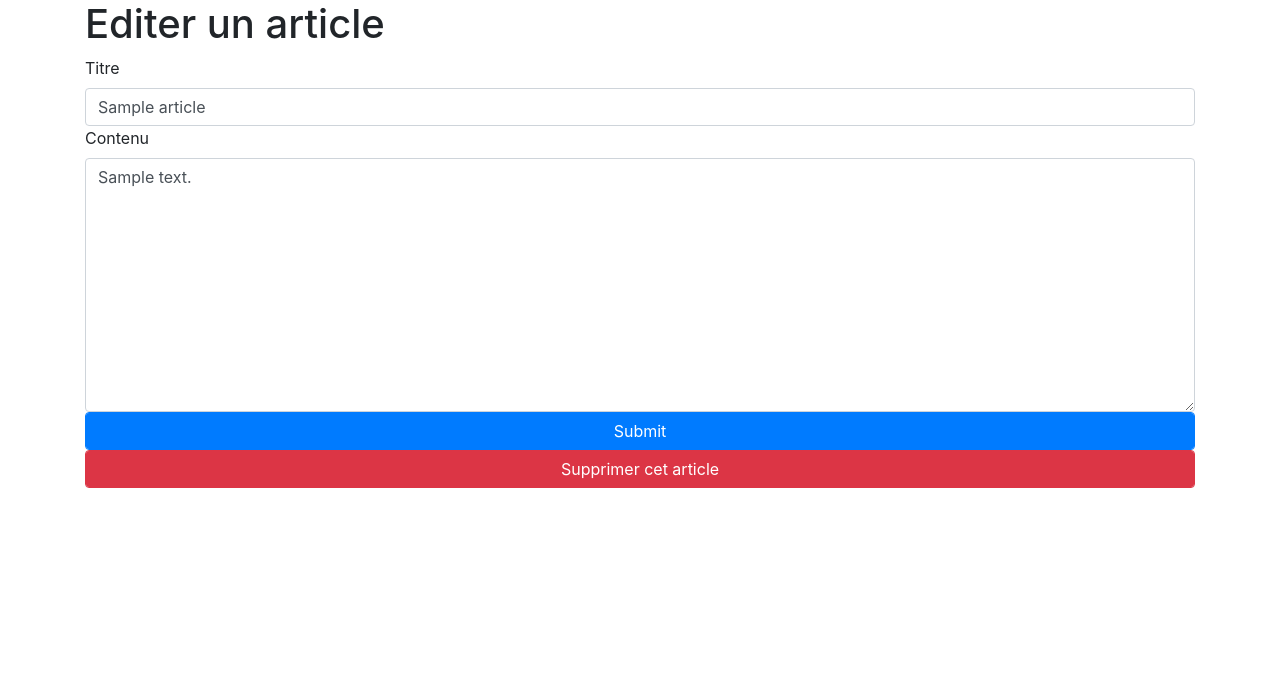
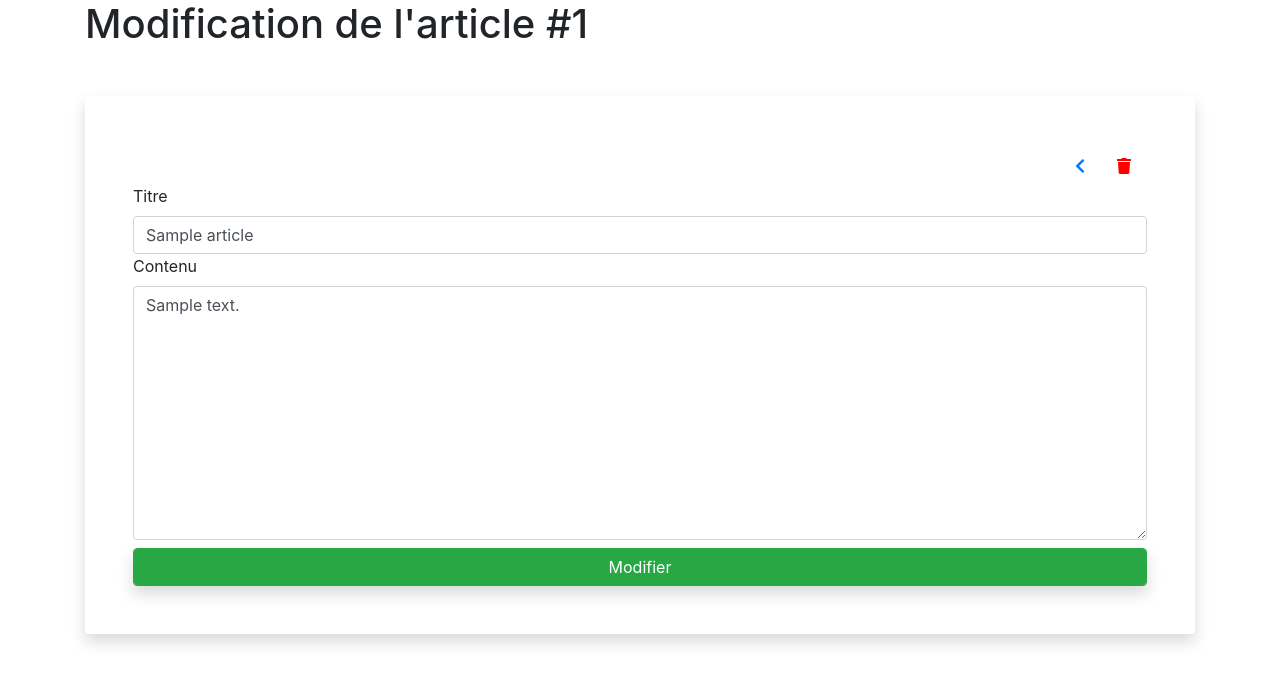
Before and after one commit to damientabet/framework, a PHP site: template src/Views/article/edit.html.twig in a window 1280 px wide. Shown: the part 56-740 px from the top of the page. Run offline with PHP 8.4, Linux system fonts and the light colour scheme; the template is opened without the code that fills it: most values are stand-ins (such as "Sample title", 1, 10 or a date in 2020); some libraries are stand-ins or nearby versions.

Commit message:
Edit Article Stylize template

```diff
--- a/src/Views/article/edit.html.twig
+++ b/src/Views/article/edit.html.twig
@@ -1,15 +1,20 @@
 {% extends "layout.html.twig" %}
 
 {% block body %}
-    <h1>Editer un article</h1>
-    <form method="post">
-        <label for="title">Titre</label>
-        <input id="title" class="form-control" type="text" name="titleArticle" value="{{ article.title }}">
+    <h1>Modification de l'article #{{ article.id }}</h1>
+    <div class="shadow p-5 mt-5 bg-white rounded">
+        <nav class="nav justify-content-end">
+            <a href="javascript:history.go(-1)" class="nav-link" title="Retour"><i class="fas fa-chevron-left align-middle"></i></a>
+            <a class="nav-link" href="/article/delete/{{ article.id }}" title="Supprimer"><i style="color: red;" class="fas fa-trash align-middle"></i></a>
+        </nav>
+        <form action="/article/edit/{{ article.id }}" method="post">
+            <label for="title">Titre</label>
+            <input id="title" class="form-control" type="text" name="titleArticle" value="{{ article.title }}">
 
-        <label for="content">Contenu</label>
-        <textarea id="content" class="form-control" name="contentArticle" cols="30" rows="10">{{ article.content }}</textarea>
+            <label for="content">Contenu</label>
+            <textarea id="mytextarea" class="form-control" name="contentArticle" cols="30" rows="10">{{ article.content }}</textarea>
 
-        <input class="form-control btn btn-primary" type="submit" name="updateArticle">
-    </form>
-    <a class="form-control btn btn-danger" href="/article/delete/{{ article.id }}">Supprimer cet article</a>
+            <input class="form-control btn btn-success shadow mt-2" type="submit" name="updateArticle" value="Modifier">
+        </form>
+    </div>
 {% endblock %}
--- a/src/Views/layout.html.twig
+++ b/src/Views/layout.html.twig
@@ -7,7 +7,11 @@
     <title>{% block title %}{% endblock %}</title>
 
     {# Bootstrap CSS CDN link #}
-    <link rel="stylesheet" href="https://stackpath.bootstrapcdn.com/bootstrap/4.3.1/css/bootstrap.min.css" integrity="sha384-ggOyR0iXCbMQv3Xipma34MD+dH/1fQ784/j6cY/iJTQUOhcWr7x9JvoRxT2MZw1T" crossorigin="anonymous">
+    <link rel="stylesheet" href="https://stackpath.bootstrapcdn.com/bootstrap/4.3.1/css/bootstrap.min.css"
+          integrity="sha384-ggOyR0iXCbMQv3Xipma34MD+dH/1fQ784/j6cY/iJTQUOhcWr7x9JvoRxT2MZw1T" crossorigin="anonymous">
+    {# FontAwesome CDN Link #}
+    <link rel="stylesheet" href="https://use.fontawesome.com/releases/v5.8.2/css/all.css"
+          integrity="sha384-oS3vJWv+0UjzBfQzYUhtDYW+Pj2yciDJxpsK1OYPAYjqT085Qq/1cq5FLXAZQ7Ay" crossorigin="anonymous">
 </head>
 <body>
 {% include 'include/navbar.html.twig' %}
@@ -17,10 +21,16 @@
 </div>
 
 {# Jquery CDN #}
-<script src="https://code.jquery.com/jquery-3.3.1.slim.min.js" integrity="sha384-q8i/X+965DzO0rT7abK41JStQIAqVgRVzpbzo5smXKp4YfRvH+8abtTE1Pi6jizo" crossorigin="anonymous"></script>
+<script src="https://code.jquery.com/jquery-3.3.1.slim.min.js"
+        integrity="sha384-q8i/X+965DzO0rT7abK41JStQIAqVgRVzpbzo5smXKp4YfRvH+8abtTE1Pi6jizo"
+        crossorigin="anonymous"></script>
 {# Popper CDN (use in Bootstrap) #}
-<script src="https://cdnjs.cloudflare.com/ajax/libs/popper.js/1.14.7/umd/popper.min.js" integrity="sha384-UO2eT0CpHqdSJQ6hJty5KVphtPhzWj9WO1clHTMGa3JDZwrnQq4sF86dIHNDz0W1" crossorigin="anonymous"></script>
+<script src="https://cdnjs.cloudflare.com/ajax/libs/popper.js/1.14.7/umd/popper.min.js"
+        integrity="sha384-UO2eT0CpHqdSJQ6hJty5KVphtPhzWj9WO1clHTMGa3JDZwrnQq4sF86dIHNDz0W1"
+        crossorigin="anonymous"></script>
 {# Bootstrap JS CDN #}
-<script src="https://stackpath.bootstrapcdn.com/bootstrap/4.3.1/js/bootstrap.min.js" integrity="sha384-JjSmVgyd0p3pXB1rRibZUAYoIIy6OrQ6VrjIEaFf/nJGzIxFDsf4x0xIM+B07jRM" crossorigin="anonymous"></script>
+<script src="https://stackpath.bootstrapcdn.com/bootstrap/4.3.1/js/bootstrap.min.js"
+        integrity="sha384-JjSmVgyd0p3pXB1rRibZUAYoIIy6OrQ6VrjIEaFf/nJGzIxFDsf4x0xIM+B07jRM"
+        crossorigin="anonymous"></script>
 </body>
 </html>
```
